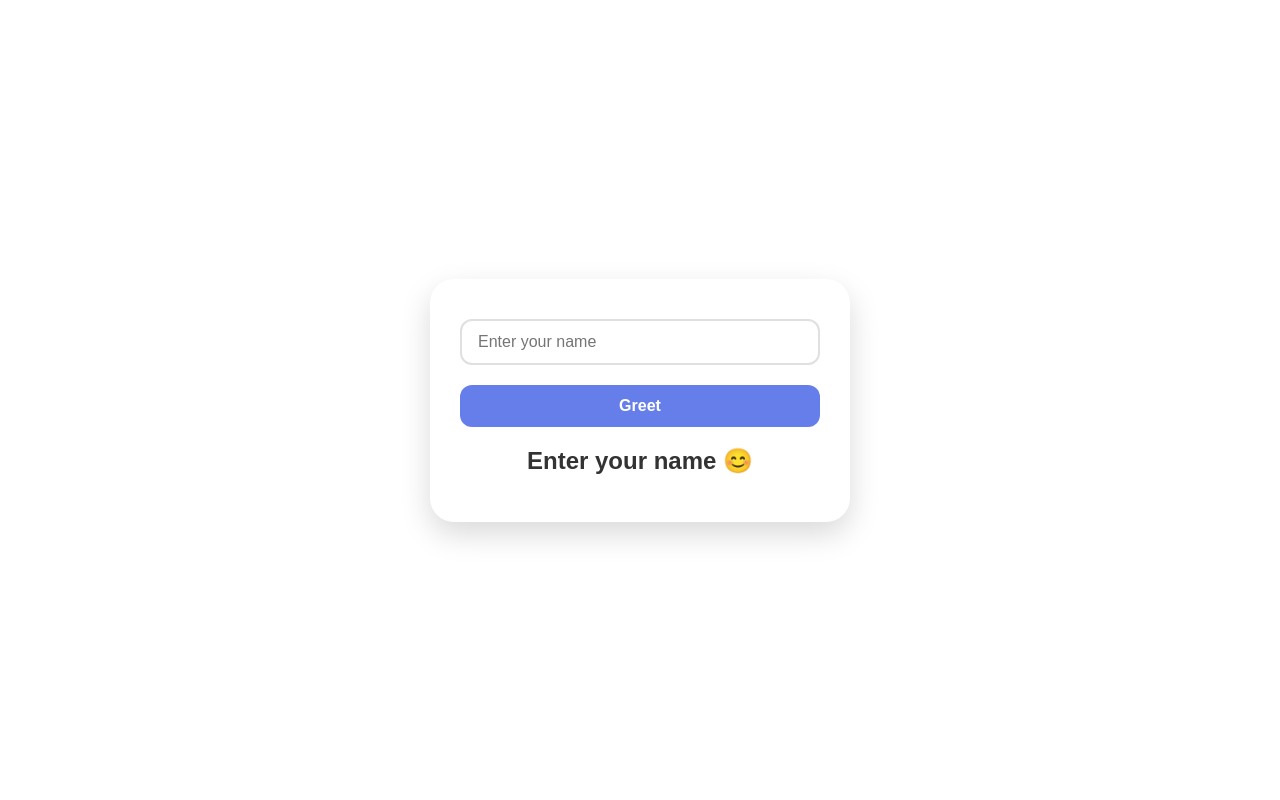
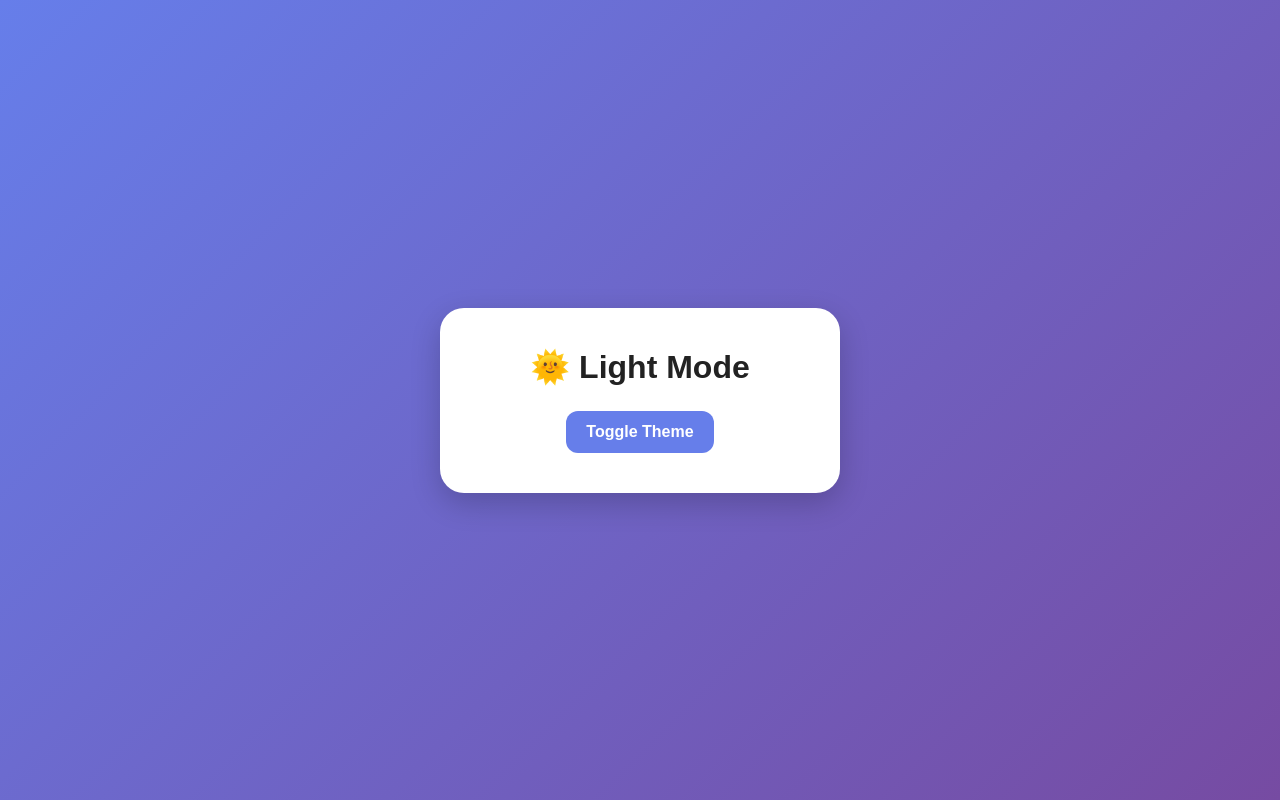
Before and after one commit to arjuntelange/react-practice, a React (Vite) app: page / in a window 1280 px wide. Built offline with nearby package versions, Linux system fonts and the light colour scheme.

Commit message:
implement theme change between dark and light logic

```diff
--- a/src/App.jsx
+++ b/src/App.jsx
@@ -1,11 +1,11 @@
 import "./App.css";
-import LiveGreeting from "./state-projects/live-greeting/LiveGreeting";
+import ThemeToggle from "./state-projects/theme-toggle/ThemeToggle";
 
 function App() {
   return (
     <>
       <div className="main-container">
-        <LiveGreeting/>
+        <ThemeToggle/>
       </div>
     </>
   );
--- a/src/index.css
+++ b/src/index.css
@@ -5,5 +5,17 @@
 }
 
 body {
-  font-family: sans-serif;
+  min-height: 100vh;
+
+  display: flex;
+  justify-content: center;
+  align-items: center;
+
+  font-family: "Poppins", sans-serif;
+
+  background: linear-gradient(135deg, #667eea, #764ba2);
 }
+
+#root {
+  width: 100%;
+}
--- /dev/null
+++ b/src/state-projects/theme-toggle/ThemeToggle.css
@@ -0,0 +1,48 @@
+.container {
+  width: 400px;
+  padding: 40px;
+
+  display: flex;
+  flex-direction: column;
+  align-items: center;
+  gap: 25px;
+
+  background: white;
+
+  border-radius: 24px;
+
+  box-shadow: 0 10px 30px rgba(0, 0, 0, 0.2);
+
+  transition: all 0.3s ease;
+}
+
+.light {
+  background: white;
+  color: #222;
+}
+
+.dark {
+  background: #222;
+  color: white;
+}
+
+.container button {
+  padding: 12px 20px;
+
+  border: none;
+  border-radius: 12px;
+
+  background: #667eea;
+
+  color: white;
+  font-size: 1rem;
+  font-weight: 600;
+
+  cursor: pointer;
+
+  transition: all 0.3s ease;
+}
+
+.container button:hover {
+  transform: translateY(-2px);
+}
--- /dev/null
+++ b/src/state-projects/theme-toggle/ThemeToggle.jsx
@@ -0,0 +1,20 @@
+import React, {useState} from "react"
+import "./ThemeToggle.css"
+
+function ThemeToggle() {
+  const [darkMode, setDarkMode] = useState(false);
+
+  function changeTheme() {
+    setDarkMode(!darkMode);
+  }
+
+  return (
+    <div className={`container ${darkMode ? "dark" : "light"}`}>
+      <h1>{darkMode? "🌙 Dark Mode": "🌞 Light Mode"}</h1>
+
+      <button onClick={changeTheme}>Toggle Theme</button>
+    </div>
+  );
+}
+
+export default ThemeToggle;
```
